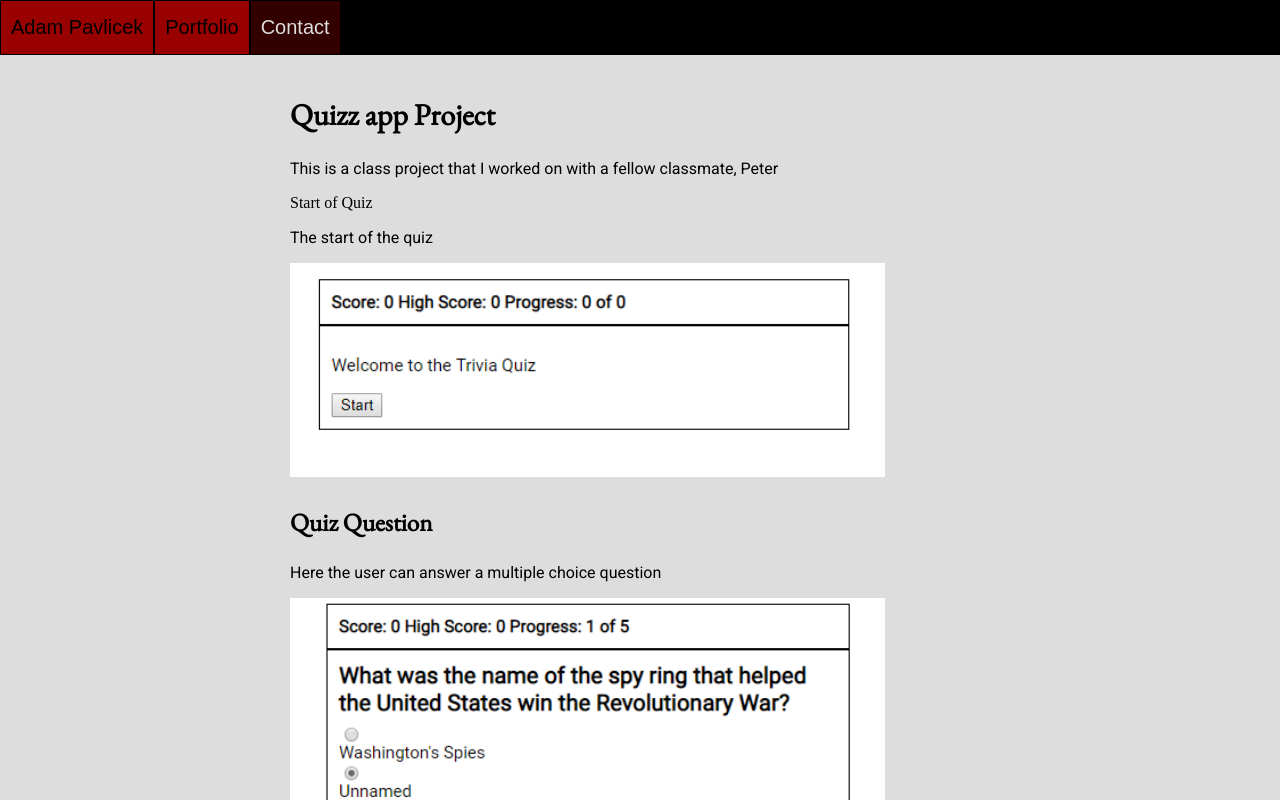
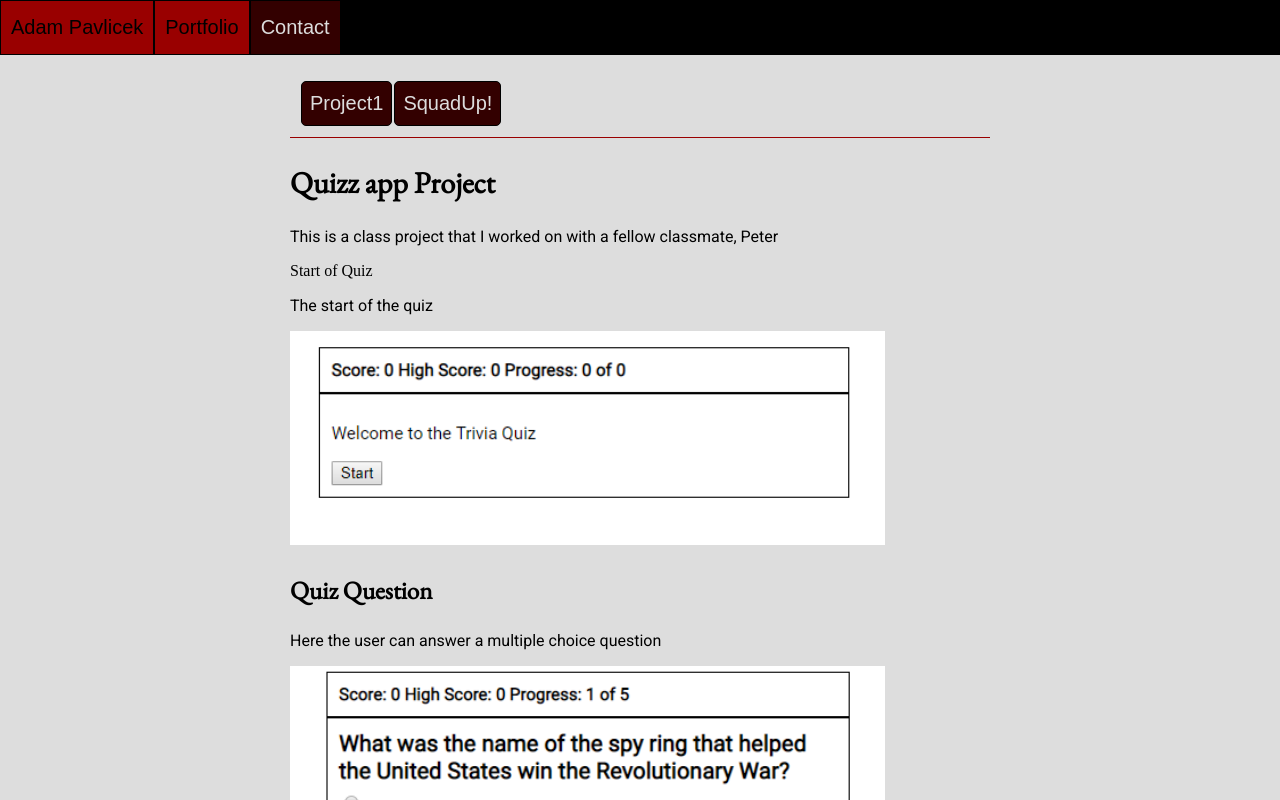
Before and after one commit to AdamPavlicek/Portfolio, a plain HTML site: page index.html in a window 1280 px wide. Both pictures are taken after a click on the button "Portfolio". Shown: the top 800 px of the page. Drawn offline with nearby package versions, Linux system fonts and the light colour scheme.

Commit message:
add buttons for projects and css for buttons

```diff
--- a/index.css
+++ b/index.css
@@ -77,6 +77,27 @@ h3{
     font-family: 'EB Garamond', serif;
     font-size: 25px;
 }
+.project-buttons{
+    display:flex;
+    flex-direction: row;
+    padding: 10px;
+    border-bottom: 1px solid var(--secondary);
+}
+.project-button{
+    background-color: var(--primary);
+    color: var(--white);
+    border: 1px solid var(--black);
+    border-radius: 5px;
+    padding: 10px 8px;
+    font-size: 20px;
+    margin: 1px;
+}
+.project-button:focus,
+.project-button:hover {
+    background-color: var(--secondary);
+    color: var(--black);
+}
+
 /* a:link{
 
 } */
--- a/index.js
+++ b/index.js
@@ -1,7 +1,7 @@
 'use strict';
 
-function bio(){
-  return    `
+function bio() {
+  return `
     <div class='js-containe container'>
       <h1 class="bio_start">Hi i'm Adam Pavlicek</h1>
       <img src="pics/MyPhoto/ME!!.jpg" alt="Adam Pavlicek, With his nephew, on his shoulders.">
@@ -14,10 +14,10 @@ function bio(){
     </div>
 `;
 }
-function portfolio(){
+
+function project1() {
   return `
-        <div class='js-containe container'>
-            <div name="project1">
+    <div class='project' name="project1">
       <h2>Quizz app Project</h2>
       <p>This is a class project that I worked on with a fellow classmate, Peter</p>
       <h3">Start of Quiz</h3>
@@ -32,10 +32,15 @@ function portfolio(){
       <h3>Quiz Results</h3>
       <p>The User can see how well he did on the quiz</p>
       <img src="pics/QuizEndCard.PNG" alt="End of quiz">
+      <h3>Website and Repo</h3>
       <a class="projectLinks" href="https://thinkful-ei-cheetah.github.io/OOP-quiz-render-adam-peter/">Quiz App</a>
       <a class="projectLinks" href="https://github.com/thinkful-ei-cheetah/OOP-quiz-render-adam-peter">GitHubRepo</a>
     </div>
-            <div name="project2">
+  `;
+}
+function project2() {
+  return `
+    <div class='project' name="project2">
       <h2>SquadUp!</h2>
       <p>SquadUp helps you to connect with all types of gamers across all types of games. From video games to sports games. I helped build SquadUp! with a group of talented classmates. We really wanted to produce a somthing that we believed people would love to use as well as solve the problem of finding people to play with. </p>
       <h3>Main Dahsboard view</h3>
@@ -59,11 +64,43 @@ function portfolio(){
       <a class="projectLinks" href="https://squadup.now.sh/">SquadUP!</a>
       <a class="projectLinks" href="https://github.com/cgillette12/Squad-up-Client">SquadUp Repo</a>
     </div>
+  `
+}
+
+function portfolio() {
+
+  return `
+    <div class='js-containe container'>
+      <div class='project-buttons'>
+        <button class='js-project1 project-button'>Project1</button>
+        <button class='js-project2 project-button'>SquadUp!</button>
+      </div>
+      <div class='portfolio-container'>
+        <div class='project' name="project1">
+          <h2>Quizz app Project</h2>
+          <p>This is a class project that I worked on with a fellow classmate, Peter</p>
+          <h3">Start of Quiz</h3>
+          <p>The start of the quiz</p>
+          <img name="quizStart" src="pics/QuizStart.PNG" alt="Start of quiz">
+          <h3>Quiz Question</h3>
+          <p>Here the user can answer a multiple choice question</p>
+          <img src="pics/QuizQuestion.PNG" alt="A quiz question">
+          <h3>Quiz Response</h3>
+          <p>Here the user can sees if he answered correctly or not</p>
+          <img src="pics/QuizResponse.PNG" alt="Response to answerd Question">
+          <h3>Quiz Results</h3>
+          <p>The User can see how well he did on the quiz</p>
+          <img src="pics/QuizEndCard.PNG" alt="End of quiz">
+          <h3>Website and Repo</h3>
+          <a class="projectLinks" href="https://thinkful-ei-cheetah.github.io/OOP-quiz-render-adam-peter/">Quiz App</a>
+          <a class="projectLinks" href="https://github.com/thinkful-ei-cheetah/OOP-quiz-render-adam-peter">GitHubRepo</a>
+        </div>
+      </div>
     </div>
   `;
 }
 
-function contact(){
+function contact() {
   return `
     <div class='js-containe container'>
       <h2>Contact Info</h2>
@@ -75,29 +112,48 @@ function contact(){
     </div>
 `;
 }
-function handleBio(){
-  $('header').on('click', '.js-bio', function(event){
+
+
+function handleBio() {
+  $('header').on('click', '.js-bio', function (event) {
     event.preventDefault();
     $('.js-containe').remove();
     $('main').append(bio());
   });
 }
-function handlePortfolio(){
-  $('header').on('click', '.js-portfolio', function(event){
+function handlePortfolio() {
+  $('header').on('click', '.js-portfolio', function (event) {
     event.preventDefault();
     $('.js-containe').remove();
     $('main').append(portfolio());
   });
 }
 
-function HandleContact(){
-  $('header').on('click', '.js-contact', function(event){
+function HandleContact() {
+  $('header').on('click', '.js-contact', function (event) {
     event.preventDefault();
     $('.js-containe').remove();
     $('main').append(contact());
   });
 }
 
+function handleProject1() {
+  $('main').on('click', '.js-project1', function (event) {
+    event.preventDefault();
+    $('.project').remove();
+    $('.portfolio-container').append(project1());
+  });
+}
+function handleProject2() {
+  $('main').on('click', '.js-project2', function (event) {
+    event.preventDefault();
+    $('.project').remove();
+    $('.portfolio-container').append(project2());
+  });
+}
+
 handleBio();
 handlePortfolio();
 HandleContact();
+handleProject1();
+handleProject2();
```
Lines whose indentation alone changed are shown as unchanged.
